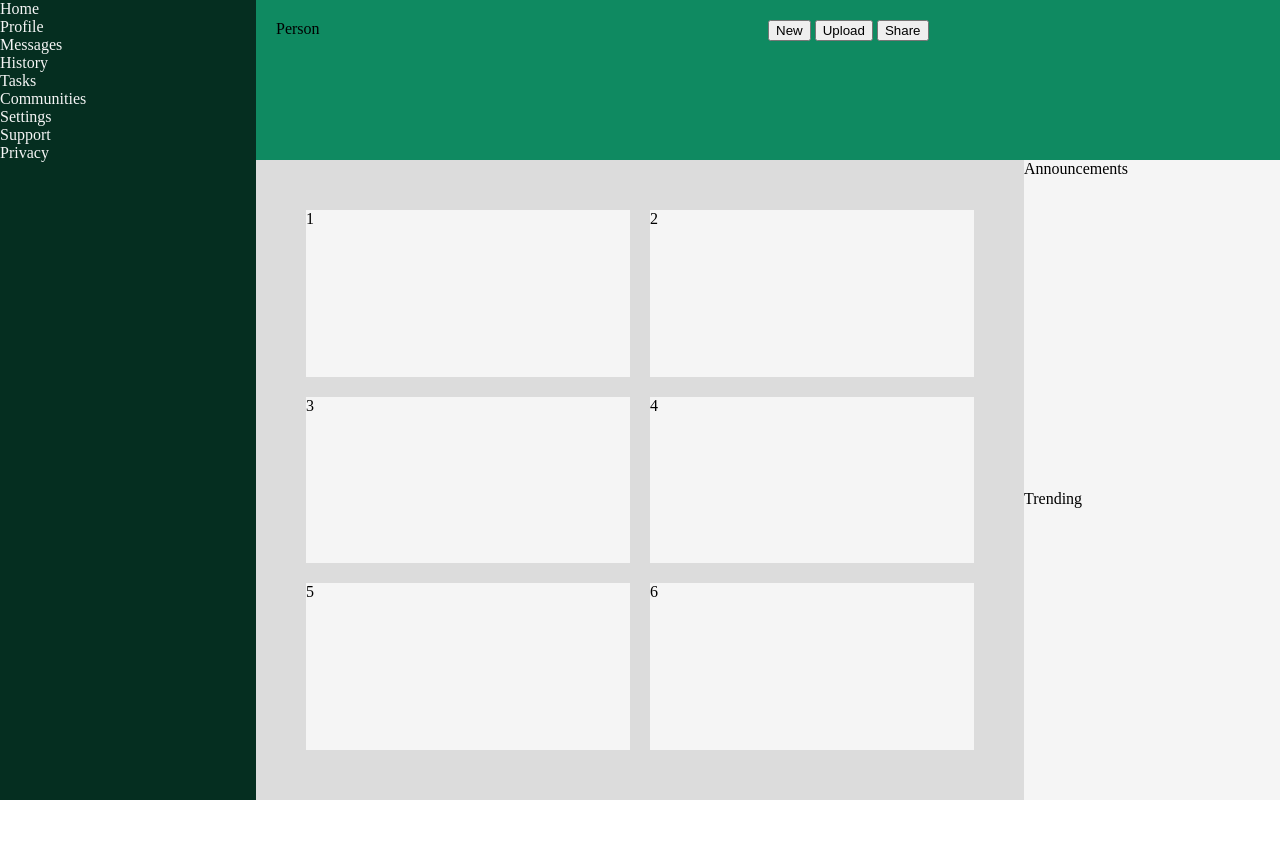
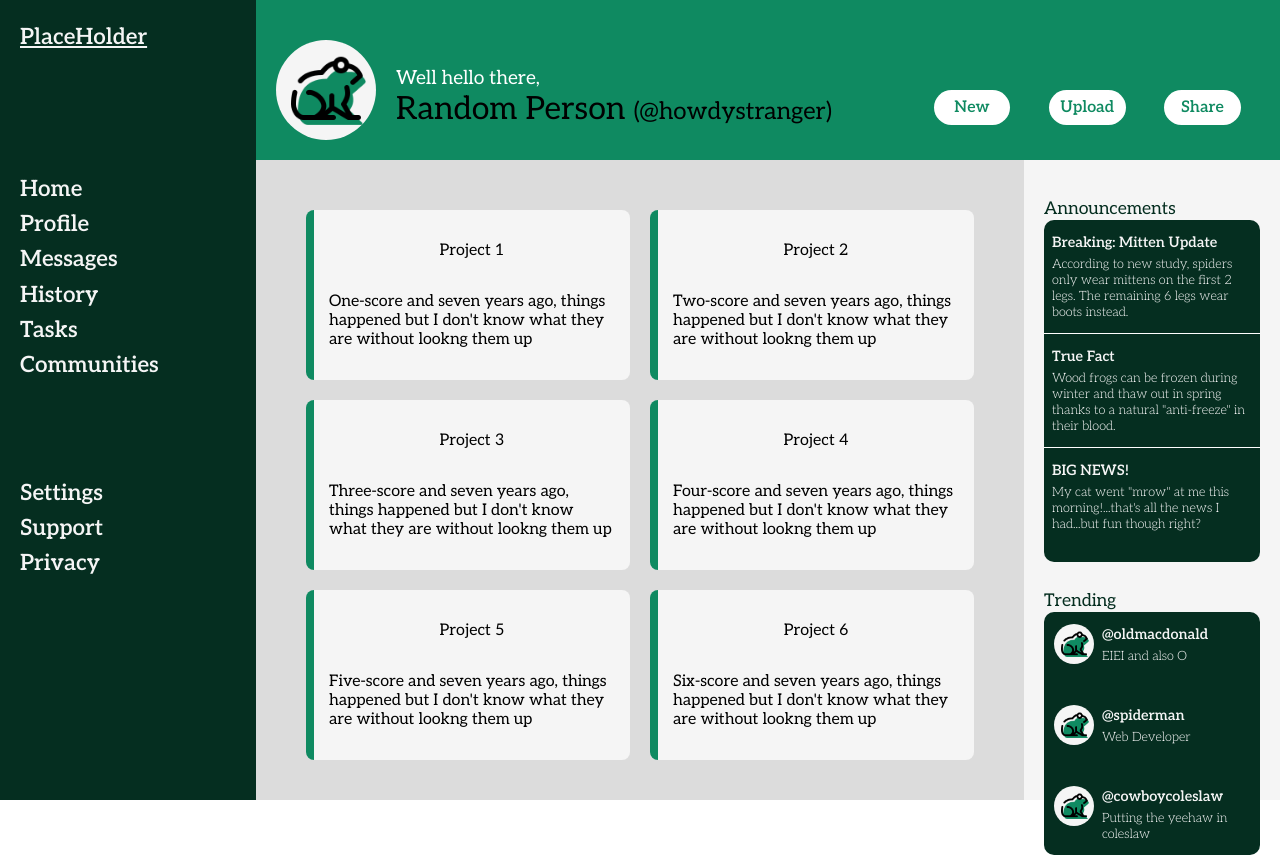
Before and after one commit to bryce-wiseman/odin-admin-dash, a plain HTML site: page index.html in a window 1280 px wide. Before the commit the page ends 800 px from the top, so only its background shows below. Drawn offline with Linux system fonts and the light colour scheme.

Commit message:
finished layout/styling and added hover animations

```diff
--- a/index.html
+++ b/index.html
@@ -5,10 +5,16 @@
     <meta name="viewport" content="width=device-width, initial-scale=1.0">
     <title>Admin Dashboard</title>
     <link rel="stylesheet" href="styles.css">
+    <link href="https://fonts.googleapis.com/css2?family=Aleo:wght@300;400;600&display=swap" rel="stylesheet">
 </head>
 <body>
     <div class="header">
-        <div class="name">Person</div>
+        <!-- frog icon by Icons8 -->
+        <div class="frog">
+            <img src="icons/frog.png" alt="frog">
+        </div>
+        <div class="greeting">Well hello there,</div>
+        <div class="name">Random Person <span id="handle">(@howdystranger)</span></div>
         <div class="header-btns">
             <button id="new">New</button>
             <button id="upload">Upload</button>
@@ -16,29 +22,69 @@
         </div>
     </div>
     <div class="sidebar">
-        <div id="side-logo"></div>
+        <div id="side-logo">PlaceHolder</div>
+        <div class="sc1">
             <div class="side-content">Home</div>
             <div class="side-content">Profile</div>
             <div class="side-content">Messages</div>
             <div class="side-content">History</div>
             <div class="side-content">Tasks</div>
             <div class="side-content">Communities</div>
-
+        </div>
+        <div class="sc2">
             <div class="side-content">Settings</div>
             <div class="side-content">Support</div>
             <div class="side-content">Privacy</div>
         </div>
+    </div>
     <div class="main">
-        <div class="card">1</div>
-        <div class="card">2</div>
-        <div class="card">3</div>
-        <div class="card">4</div>
-        <div class="card">5</div>
-        <div class="card">6</div>
+        <div class="card"><p class="card-title">Project 1</p><p class="card-content">One-score and seven years ago, things happened but I don't know what they are without lookng them up</p></div>
+        <div class="card"><p class="card-title">Project 2</p><p class="card-content">Two-score and seven years ago, things happened but I don't know what they are without lookng them up</p></div>
+        <div class="card"><p class="card-title">Project 3</p><p class="card-content">Three-score and seven years ago, things happened but I don't know what they are without lookng them up</p></div>
+        <div class="card"><p class="card-title">Project 4</p><p class="card-content">Four-score and seven years ago, things happened but I don't know what they are without lookng them up</p></div>
+        <div class="card"><p class="card-title">Project 5</p><p class="card-content">Five-score and seven years ago, things happened but I don't know what they are without lookng them up</p></div>
+        <div class="card"><p class="card-title">Project 6</p><p class="card-content">Six-score and seven years ago, things happened but I don't know what they are without lookng them up</p></div>
     </div>
     <div class="side-titles">
-        <div class="side-title-content">Announcements</div>
-        <div class="side-title-content">Trending</div>
+        <p id="announce-label">Announcements</p>
+        <div class="side-title-content" id="announcements">
+            <div class="au">
+                <p class="ah">Breaking: Mitten Update</p>
+                <p class="ac">According to new study, spiders only wear mittens on the first 2 legs. The remaining 6 legs wear boots instead.</p>
+            </div>
+            <div class="au">
+                <p class="ah">True Fact</p>
+                <p class="ac">Wood frogs can be frozen during winter and thaw out in spring thanks to a natural "anti-freeze" in their blood.</p>
+            </div>
+            <div class="au">
+                <p class="ah">BIG NEWS!</p>
+                <p class="ac">My cat went "mrow" at me this morning!...that's all the news I had...but fun though right?</p>
+            </div>
+        </div>
+        <p id="trend-label">Trending</p>
+        <div class="side-title-content" id="trending">
+            <div class="t-frog">
+                <img src="icons/frog.png" alt="frog">
+            </div>
+            <div class="tu">
+                <p class="th">@oldmacdonald</p>
+                <p class="tc">EIEI and also O</p>
+            </div>
+            <div class="t-frog">
+                <img src="icons/frog.png" alt="frog">
+            </div>
+            <div class="tu">
+                <p class="th">@spiderman</p>
+                <p class="tc">Web Developer</p>
+            </div>
+            <div class="t-frog">
+                <img src="icons/frog.png" alt="frog">
+            </div>
+            <div class="tu">
+                <p class="th">@cowboycoleslaw</p>
+                <p class="tc">Putting the yeehaw in coleslaw</p>
+            </div>
+        </div>
     </div>
 </body>
 </html>
--- a/styles.css
+++ b/styles.css
@@ -4,22 +4,104 @@ body {
     display: grid;
     grid-template-columns: 1fr 3fr 1fr;
     grid-template-rows: 1fr 2fr 2fr;
+    font-family: 'Aleo', sans-serif;
+    max-height: 100vh;
 }
 
 .header {
     background-color: hsl(160, 80%, 30%);
-    padding: 20px;
+    padding: 40px 20px 10px 20px;
     grid-area: 1 / 2 / 2 / 4;
     display: grid;
-    grid-template-columns: 1fr 1fr;
-    grid-template-rows: 40px;
+    grid-template-columns: 120px 3fr 2fr;
+    grid-template-rows: 50px 50px;
+    height: 100%;
+}
+
+.frog {
+    background-color: whitesmoke;
+    border-radius: 50%;
+    height: 100px;
+    width: 100px;
+    display: flex;
+    justify-content: center;
+    align-items: center;
+    grid-area: 1 / 1 / 3 / 2;
+}
+
+.frog:hover {
+    transition: 2s;
+    rotate: 1080deg;
+}
+
+.frog img {
+    height: 80px;
+}
+
+.greeting {
+    grid-area: 1 / 2 / 2 / 3;
+    display: flex;
+    align-items: end;
+    font-size: 1.2rem;
+    color: white;
+}
+
+.name {
+    grid-area: 2 / 2 / 3 / 3;
+    font-size: 2rem;
+}
+
+#handle {
+    font-size: 1.5rem;
+}
+
+.header-btns {
+    grid-area: 2 / 3 / 3 / 4;
+    display: flex;
+    justify-content: space-around;
+}
+
+button {
+    background-color: white;
+    border-radius: 40px;
+    color: hsl(160, 80%, 30%);
+    border: none;
+    padding: 5px;
+    width: clamp(70px, 6vw, 150px);
+    height: 35px;
+    font-size: 1rem;
+    font-family: 'Aleo', serif;
+    font-weight: 600;
+}
+
+#new:hover, #upload:hover, #share:hover {
+    transition: .5s;
+    background-color: hsl(160, 80%, 10%);
+    height: 40px;
+    width: clamp(80px, 6.2vw, 160px);
 }
 
 .sidebar {
     background-color: hsl(160, 80%, 10%);
     color: whitesmoke;
     grid-area: 1 / 1 / 4 / 2;
+    font-size: 1.4rem;
+    font-weight: 600;
+    padding: 20px 20px;
 
+    display: grid;
+    grid-template-columns: 1fr;
+    grid-template-rows: 1fr 2fr 2fr;
+    line-height: 2.2rem;
+}
+
+#side-logo {
+    text-decoration: underline;
+}
+
+.side-content:hover {
+    color: hsl(160, 30%, 50%);
+    text-decoration: underline;
 }
 
 .main {
@@ -30,17 +112,97 @@ body {
     gap: 20px;
     grid-template-columns: 1fr 1fr;
     grid-template-rows: 1fr 1fr 1fr;
+
 }
 
 .card {
     background-color: whitesmoke;
+    border-left: solid hsl(160, 80%, 30%) 8px;
+    border-radius: 8px;
+    display: flex;
+    flex-direction: column;
+    align-items: center;
+    justify-content: center;
+    padding: 15px;
+}
+
+.card:hover {
+    transition: .5s;
+    background-color: rgb(20, 20, 20);
+    color: whitesmoke;
 }
 
 .side-titles {
     background-color: whitesmoke;
     grid-area: 2 / 3 / 4 / 4;
     display: grid;
-    gap: 20px;
+    gap: 10px;
     grid-template-columns: 1fr;
-    grid-template-rows: 1fr 1fr;
+    grid-template-rows: 30px 1fr 30px 1fr;
+    color: hsl(160, 80%, 10%);
+    padding: 20px;
 }
+
+.side-title-content {
+    background-color: hsl(160, 80%, 10%);
+    border-radius: 10px;
+    color: whitesmoke;
+}
+
+#announce-label, #trend-label {
+    font-size: 1.1rem;
+}
+
+#announcements {
+    display: grid;
+    grid-template-columns: 1fr;
+    grid-template-rows: 1fr 1fr 1fr;
+}
+
+#trending {
+    display: grid;
+    grid-template-columns: 1fr 4fr;
+    grid-template-rows: 1fr 1fr 1fr;
+    }
+
+.t-frog {
+    background-color: whitesmoke;
+    border-radius: 50%;
+    height: 40px;
+    width: 40px;
+    display: flex;
+    justify-content: center;
+    align-items: center;
+    margin-top: 12px;
+    margin-left: 10px;
+}
+
+.t-frog img {
+    height: 30px;
+}
+
+.ah, .th {
+    font-size: .9rem;
+    font-weight: 600;
+    width: 90%;
+    padding: 0 8px;
+    margin-bottom: -8px;
+}
+
+.ac, .tc {
+    font-size: 0.8rem;
+    font-weight: 300;
+    padding: 0 8px;
+}
+
+.au {
+    border-bottom: 1px solid white;
+}
+
+.au:last-child {
+    border-bottom: none;
+}
+
+.au:hover {
+    background-color: hsl(160, 30%, 50%);
+}
```
Also changed, not shown: icons/frog.png (added). Lines whose indentation alone changed are shown as unchanged.
